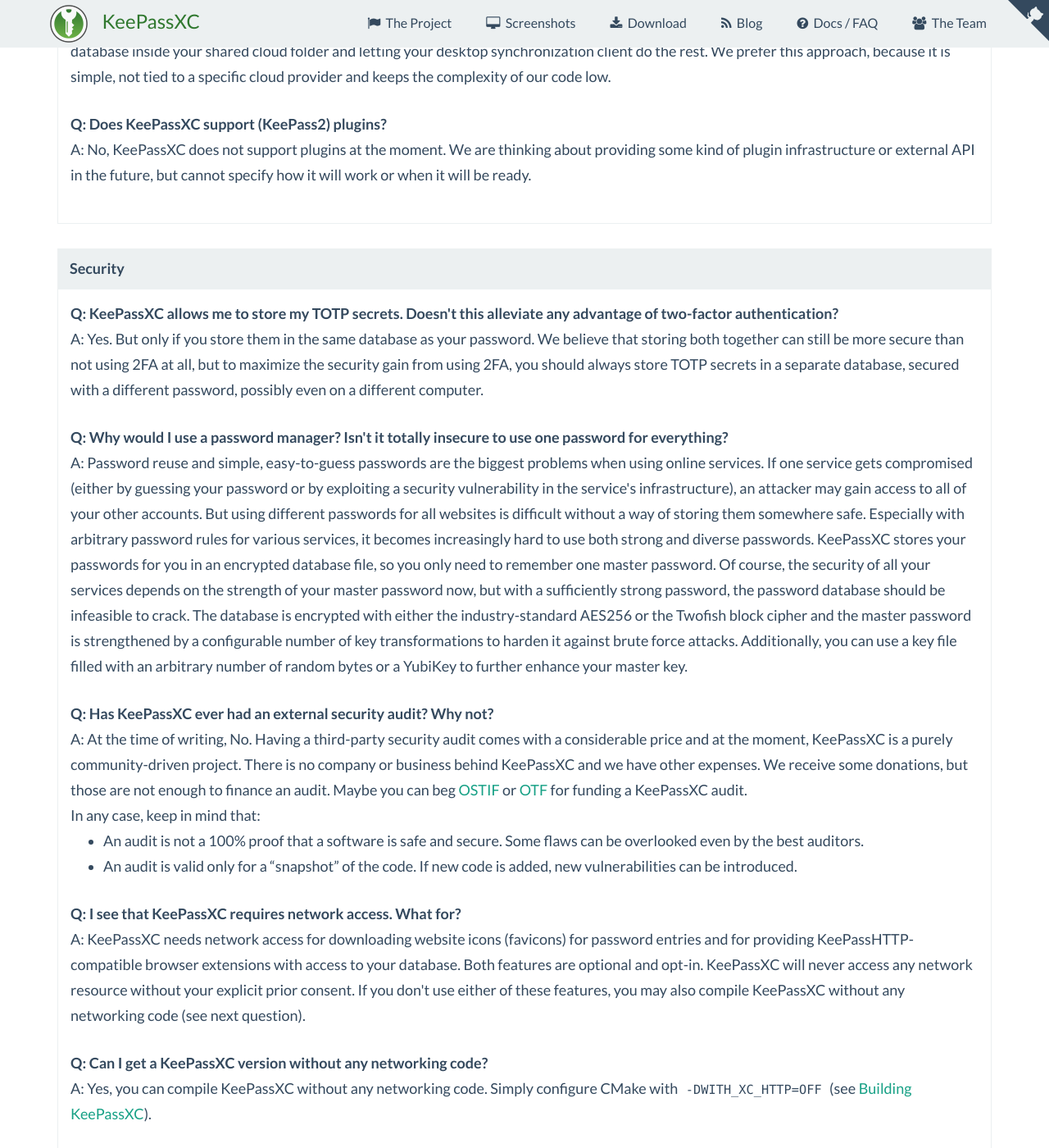
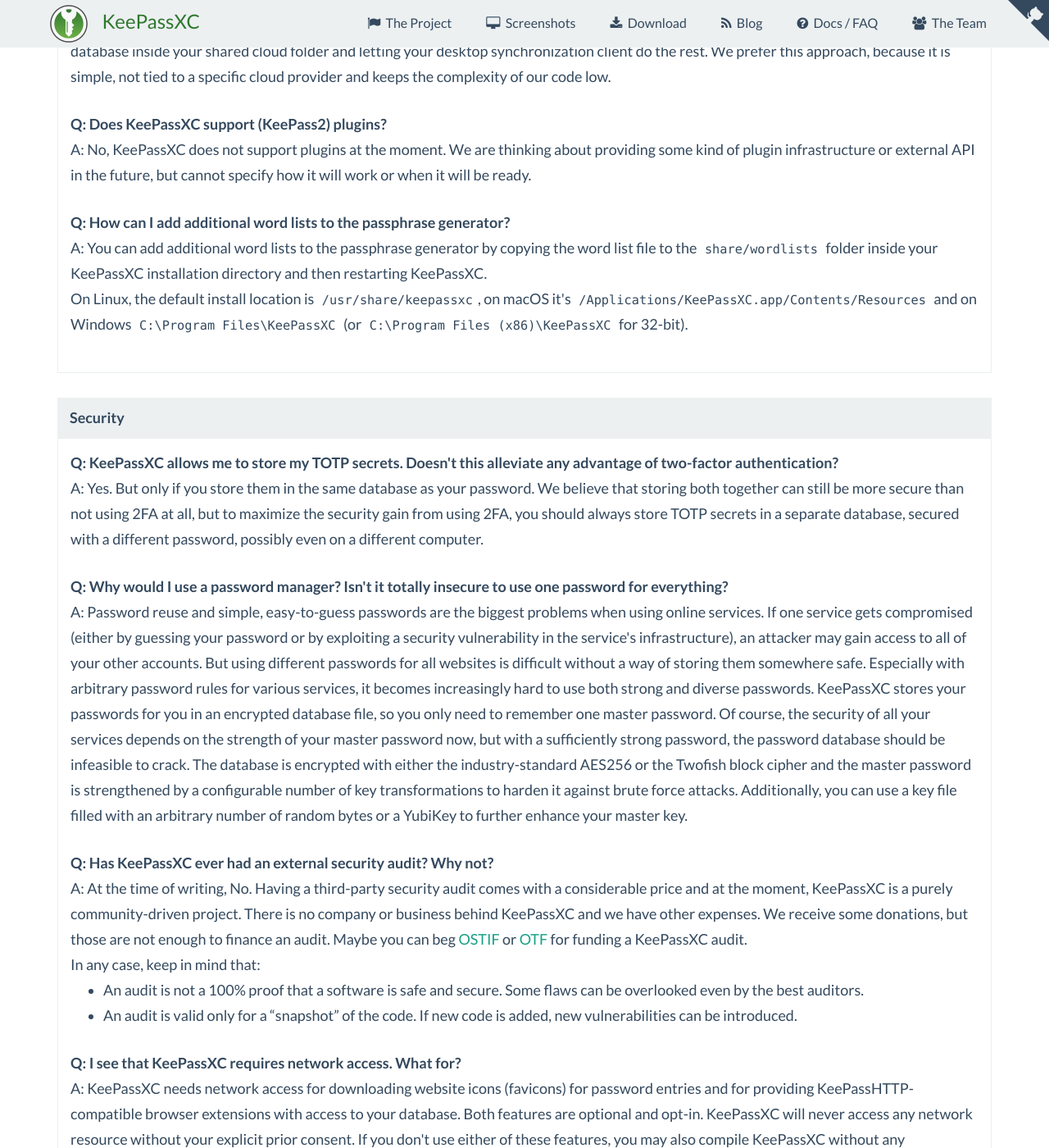
Before and after one commit to keepassxreboot/keepassxc-org, a Jekyll site: the page built from docs.html, in a window 1280 px wide and 1400 px high, scrolled down 2683 px. Shown: the whole window at 82% size. Built offline with Jekyll 4.4.1, drawn with Linux system fonts in a browser that asks for light colours; comment, search, counter and statistics services are not loaded; some of the changed text lies outside the part shown.

Commit message:
Move word list question to category General

```diff
--- a/docs.html
+++ b/docs.html
@@ -35,6 +35,7 @@
         <li><a href="#faq-kdbx4">Why doesn't KeePassXC support KDBX4?</a></li>
         <li><a href="#faq-cloudsync">Why is there no cloud synchronization feature built into KeePassXC?</a></li>
         <li><a href="#faq-general-plugins">Does KeePassXC support (KeePass2) plugins?</a></li>
+        <li><a href="#faq-general-wordlist">How can I add additional word lists to the passphrase generator?</a></li>
     </ul>
 
     <h5>Security</h5>
@@ -124,6 +124,15 @@
             plugin infrastructure or external API in the future, but cannot specify how it will work or when it will
             be ready.
         </dd>
+
+        <dt id="faq-general-wordlist"><a href="#faq-general-wordlist">How can I add additional word lists to the passphrase generator?</a></dt>
+        <dd>
+            You can add additional word lists to the passphrase generator by copying the word list file to the <code>share/wordlists</code>
+            folder inside your KeePassXC installation directory and then restarting KeePassXC.<br>
+            On Linux, the default install location is <code>/usr/share/keepassxc</code>, on macOS it's
+            <code>/Applications/KeePassXC.app/Contents/Resources</code> and on Windows <code>C:\Program Files\KeePassXC</code>
+            (or <code>C:\Program Files (x86)\KeePassXC</code> for 32-bit).
+        </dd>
     </dl>
 
     <h5>Security</h5>
@@ -182,15 +191,6 @@
         <dd>
             Yes, you can compile KeePassXC without any networking code. Simply configure CMake with <code>-DWITH_XC_HTTP=OFF</code>
             (see <a href="https://github.com/keepassxreboot/keepassxc/wiki/Building-KeePassXC">Building KeePassXC</a>).
-        </dd>
-
-        <dt id="faq-security-wordlist"><a href="#faq-security-wordlist">How can I add additional word lists to the passphrase generator?</a></dt>
-        <dd>
-            You can add additional word lists to the passphrase generator by copying the word list file to the <code>share/wordlists</code>
-            folder inside your KeePassXC installation directory and then restarting KeePassXC.<br>
-            On Linux, the default install location is <code>/usr/share/keepassxc</code>, on macOS it's
-            <code>/Applications/KeePassXC.app/Contents/Resources</code> and on Windows <code>C:\Program Files\KeePassXC</code>
-            (or <code>C:\Program Files (x86)\KeePassXC</code> for 32-bit).
         </dd>
     </dl>
 
```
Also changed, not shown: other parts of docs.html (+0 -1 lines).
